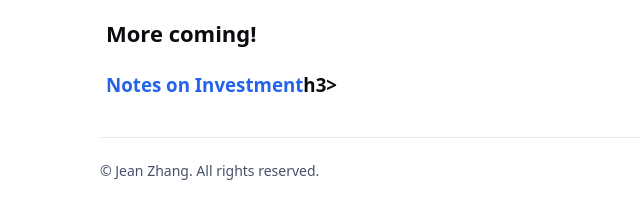
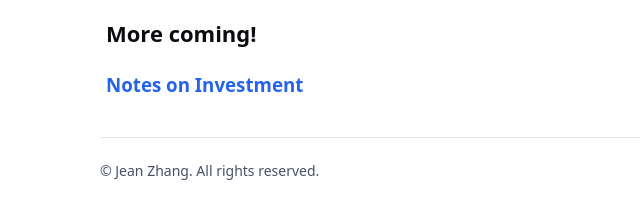
Before and after one commit to JeanZSJ/JeanZSJ.github.io, a plain HTML site: page blog.html in a window 1280 px wide. Shown: the part 169-388 px from the top of the page, 64-704 px from the left. Drawn offline with Linux system fonts and the light colour scheme.

Commit message:
Update blog.html

```diff
--- a/blog.html
+++ b/blog.html
@@ -99,7 +99,7 @@
         <main>
             <section id = "blog">
                 <h2>More coming!</h2>
-                  <h3> <a href = "investment_blog.html">Notes on Investment</a>h3>
+                  <h3> <a href = "investment_blog.html">Notes on Investment</a></h3>
 
             </section>
         </main>
```
